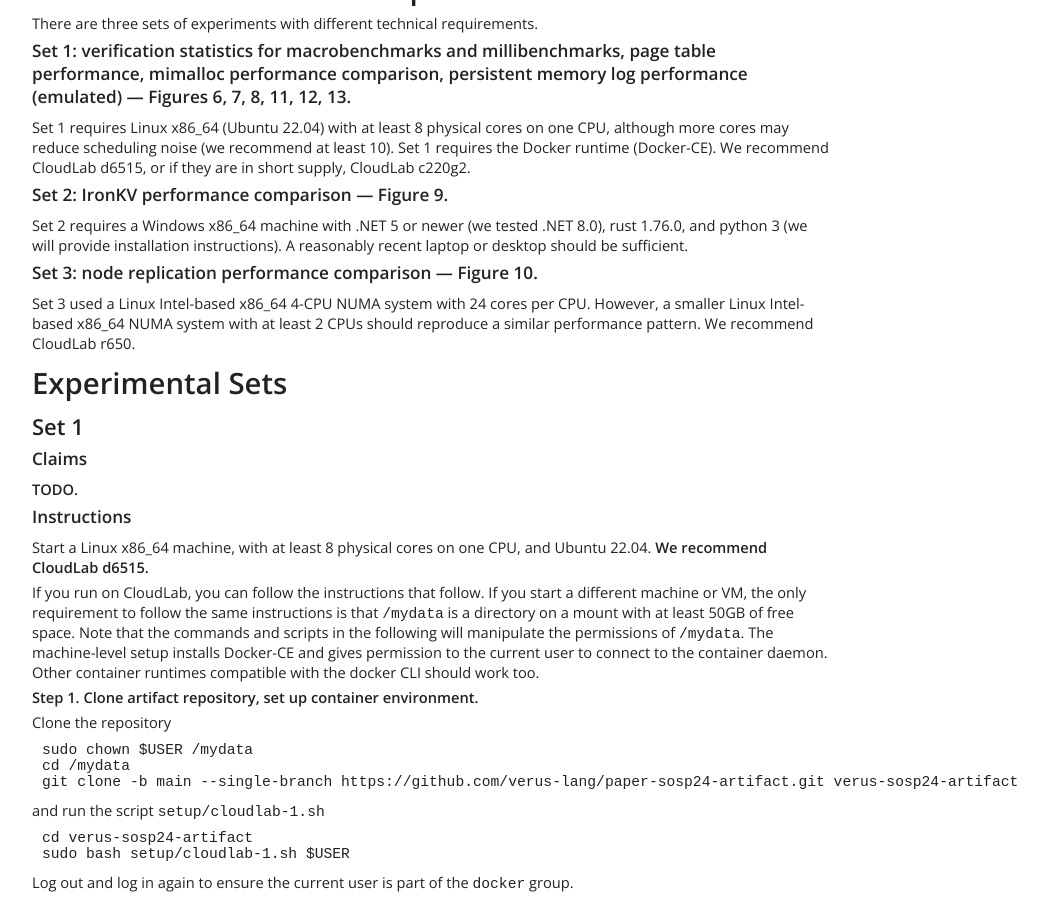
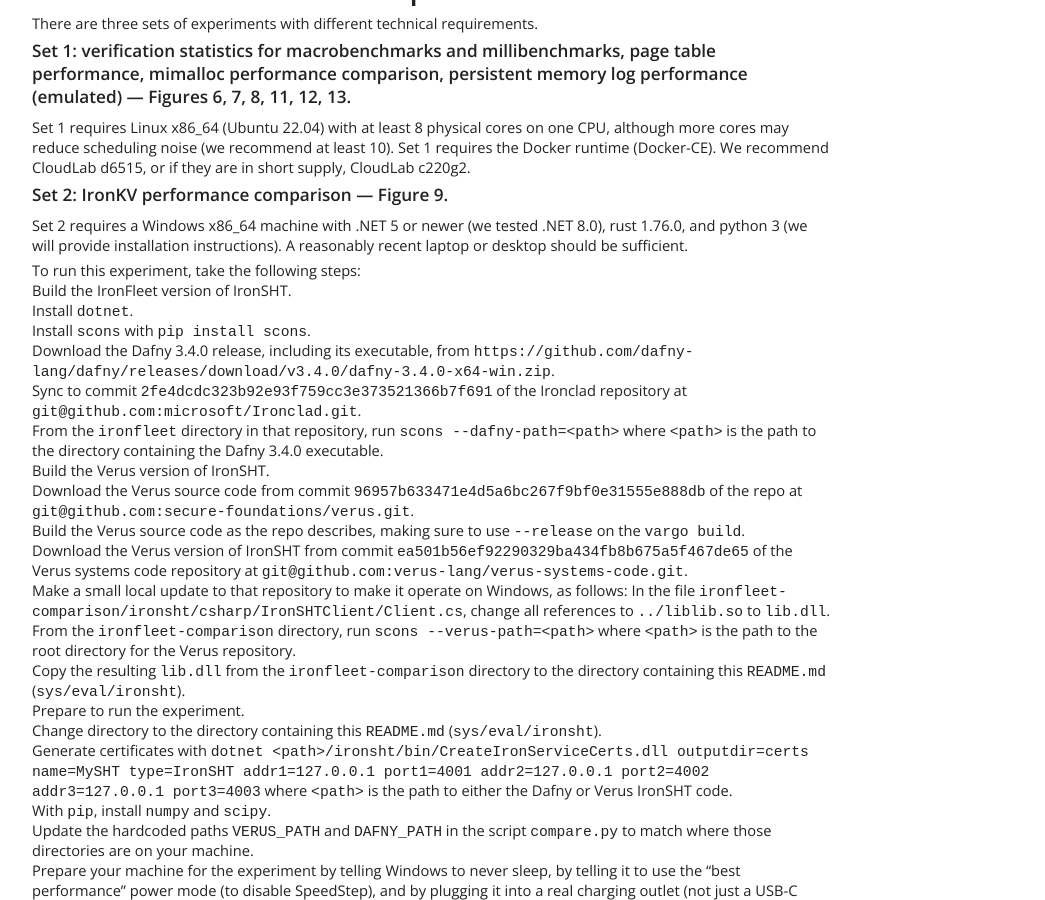
Before and after one commit to verus-lang/paper-sosp24-artifact, a Jekyll site: the page built from site/guide.md, in a window 1280 px wide and 900 px high, scrolled down 244 px. Shown: the whole window, without its empty margins (8-1053 px from the left). Built offline with Jekyll 4.4.1, drawn with Linux system fonts in a browser that asks for light colours; some of the changed text lies outside the part shown.

Commit message:
Add IronKV instructions to guide.md

```diff
--- a/site/guide.md
+++ b/site/guide.md
@@ -14,6 +14,53 @@ Set 1 requires Linux x86_64 (Ubuntu 22.04) with at least 8 physical cores on one
 ### Set 2: IronKV performance comparison — Figure 9.
 
 Set 2 requires a Windows x86_64 machine with .NET 5 or newer (we tested .NET 8.0), rust 1.76.0, and python 3 (we will provide installation instructions). A reasonably recent laptop or desktop should be sufficient.
+
+To run this experiment, take the following steps:
+
+* Build the IronFleet version of IronSHT.
+    * Install `dotnet`.
+    * Install `scons` with `pip install scons`.
+    * Download the Dafny 3.4.0 release, including its executable, from
+      `https://github.com/dafny-lang/dafny/releases/download/v3.4.0/dafny-3.4.0-x64-win.zip`.
+    * Sync to commit `2fe4dcdc323b92e93f759cc3e373521366b7f691` of the Ironclad repository at `git@github.com:microsoft/Ironclad.git`.
+	* From the `ironfleet` directory in that repository, run `scons
+      --dafny-path=<path>` where `<path>` is the path to the directory
+      containing the Dafny 3.4.0 executable.
+* Build the Verus version of IronSHT.
+    * Download the Verus source code from commit `96957b633471e4d5a6bc267f9bf0e31555e888db`
+      of the repo at `git@github.com:secure-foundations/verus.git`.
+    * Build the Verus source code as the repo describes, making sure to use
+      `--release` on the `vargo build`.
+    * Download the Verus version of IronSHT from commit
+      `ea501b56ef92290329ba434fb8b675a5f467de65` of the Verus systems code
+      repository at `git@github.com:verus-lang/verus-systems-code.git`.
+    * Make a small local update to that repository to make it operate on
+      Windows, as follows:  In the file
+      `ironfleet-comparison/ironsht/csharp/IronSHTClient/Client.cs`, change
+      all references to `../liblib.so` to `lib.dll`.
+    * From the `ironfleet-comparison` directory, run `scons
+         --verus-path=<path>` where `<path>` is the path to the root directory
+      for the Verus repository.
+    * Copy the resulting `lib.dll` from the `ironfleet-comparison` directory
+      to the directory containing this `README.md` (`sys/eval/ironsht`).
+* Prepare to run the experiment.
+    * Change directory to the directory containing this `README.md`
+      (`sys/eval/ironsht`).
+    * Generate certificates with `dotnet <path>/ironsht/bin/CreateIronServiceCerts.dll
+      outputdir=certs name=MySHT type=IronSHT addr1=127.0.0.1 port1=4001
+      addr2=127.0.0.1 port2=4002 addr3=127.0.0.1 port3=4003` where `<path>` is
+      the path to either the Dafny or Verus IronSHT code.
+    * With `pip`, install `numpy` and `scipy`.
+    * Update the hardcoded paths `VERUS_PATH` and `DAFNY_PATH` in the script
+      `compare.py` to match where those directories are on your machine.
+    * Prepare your machine for the experiment by telling Windows to never
+      sleep, by telling it to use the "best performance" power mode (to
+      disable SpeedStep), and by plugging it into a real charging outlet (not
+      just a USB-C connector to a monitor).
+* Run the experiment by running `python compare.py` from this directory. This will
+  overwrite the file `raw-data.txt` with its output.
+* Generate the graph by running `python gengraph.py > ..\..\paper\ironfleet-port-plot.tex`.
+  This uses the data stored in `raw-data.txt`.
 
 ### Set 3: node replication performance comparison — Figure 10.
 
```
